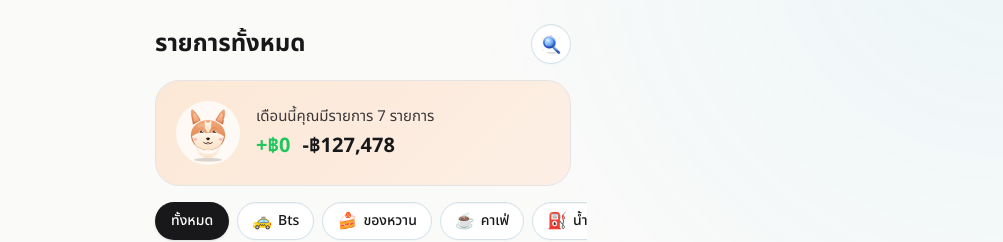
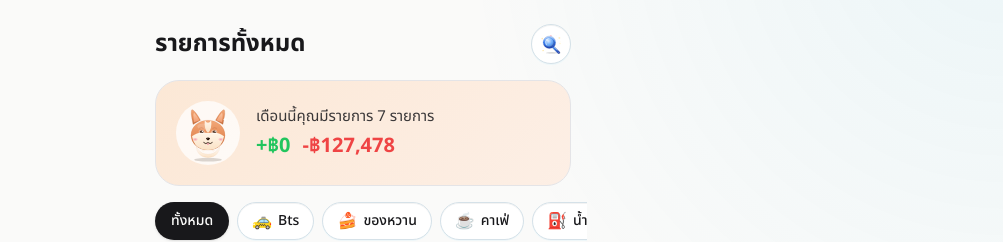
Before and after one commit to Chinnakrit05/jaitang, a Next.js app in the folder app/: page /tx-preview in a window 1280 px wide. Shown: the top 242 px of the page, without its empty margins (277-1280 px from the left). Built offline with nearby package versions, Linux system fonts and the light colour scheme; no server answers.

Commit message:
Transactions hero: color expense total red to match list rows

```diff
--- a/app/src/components/transactions-hero.tsx
+++ b/app/src/components/transactions-hero.tsx
@@ -44,7 +44,7 @@ export async function TransactionsHero({
             <span className="text-lg sm:text-xl font-bold tabular-nums text-(--income)">
               +{formatCurrencyCompact(income, currency, fmtLocale)}
             </span>
-            <span className="text-lg sm:text-xl font-bold tabular-nums text-(--foreground)">
+            <span className="text-lg sm:text-xl font-bold tabular-nums text-(--expense)">
               −{formatCurrencyCompact(expense, currency, fmtLocale)}
             </span>
           </div>
```
